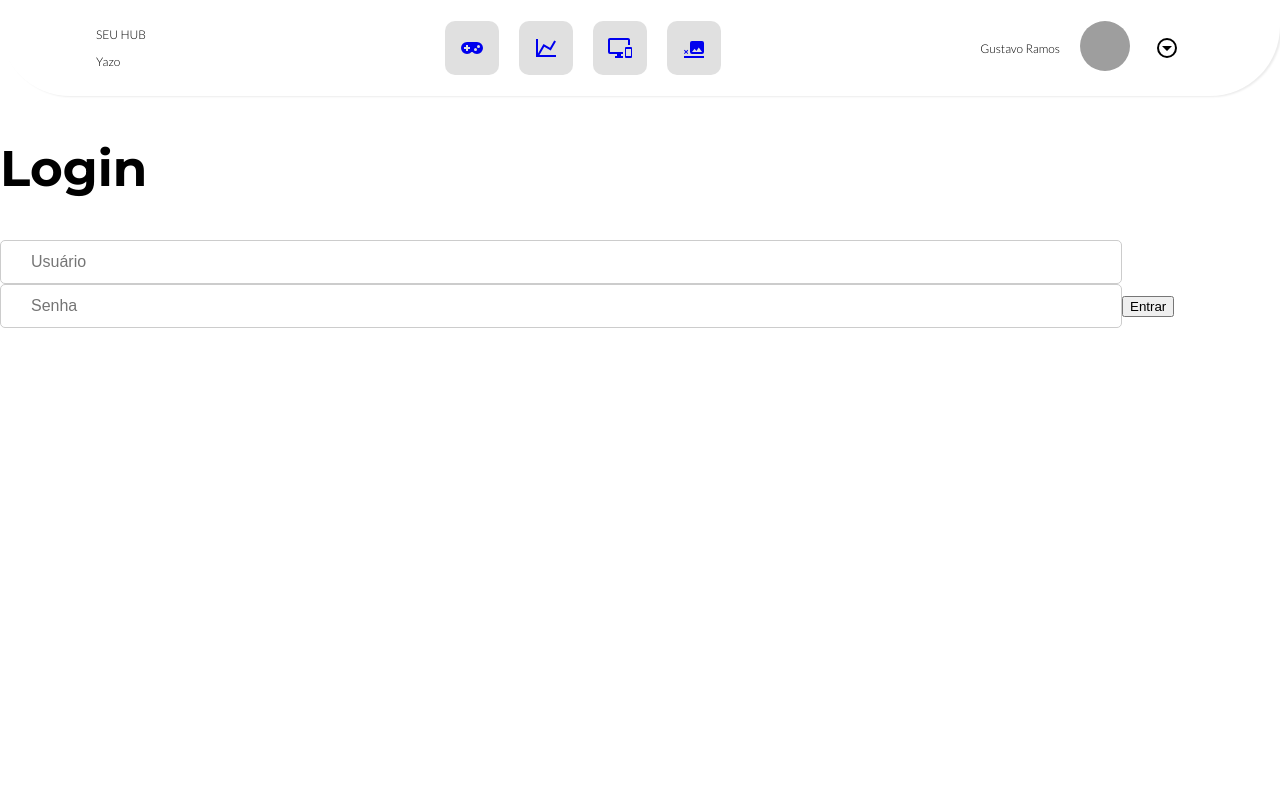
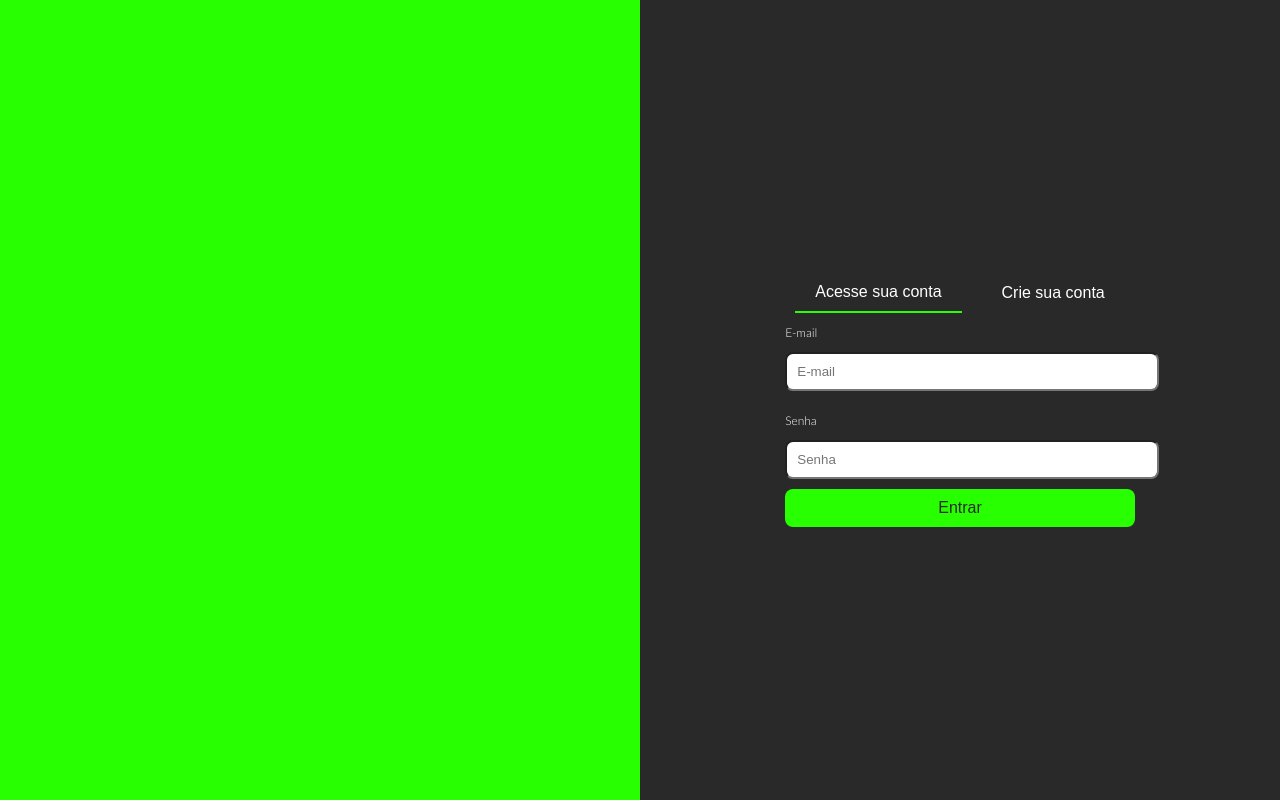
Before and after one commit to gus-s-ramos/NoDesign, a React (Create React App) app: page /login in a window 1280 px wide. Built offline with nearby package versions, Linux system fonts and the light colour scheme; grey boxes are pictures that could not be loaded.

Commit message:
Alterado tela de login, e corrigido alguns bugs

```diff
--- a/src/App.js
+++ b/src/App.js
@@ -1,4 +1,4 @@
-import { BrowserRouter as Router, Route, Routes } from "react-router-dom";
+import { BrowserRouter as Router, Route, Routes, useLocation } from "react-router-dom";
 import './App.css';
 import Navbar from './components/navbar';
 import Gamification from './pages/gamification';
@@ -7,12 +7,25 @@ import Layout from "./pages/layout";
 import Signature from "./pages/signature";
 import Login from "./pages/login";
 
-
 function App() {
   return (
+    <Router>
+      <AppContent />
+    </Router>
+  );
+}
 
-    <Router>
-      <Navbar />
+function AppContent() {
+  const location = useLocation();
+
+  // Verifica se a rota atual é "/login"
+  const isLoginPage = location.pathname === "/login";
+
+  return (
+    <>
+      {/* Renderiza o Navbar se a rota atual não for "/login" */}
+      {!isLoginPage && <Navbar />}
+
       <Routes>
         <Route path="/gamification" element={<Gamification />} />
         <Route path="/report" element={<Report />} />
@@ -20,7 +33,7 @@ function App() {
         <Route path="/signature" element={<Signature />} />
         <Route path="/login" element={<Login />} />
       </Routes>
-    </Router>
+    </>
   );
 }
 
--- a/src/components/navbar.css
+++ b/src/components/navbar.css
@@ -150,3 +150,12 @@ right: 0;
 .show {
   display: block;
 }
+
+@media screen and (max-width: 800px) {
+    .navbar {
+        width: 100%;
+        z-index: 1;
+        border-radius: 0px 0px 70px 70px;
+        box-shadow: rgb(255, 0, 0) 2px 1px 2px;
+    }
+}
--- a/src/components/screenOne.css
+++ b/src/components/screenOne.css
@@ -89,9 +89,9 @@
   color: #a7a7a7; /* Definindo a cor do ícone */
 }
 
-input[type="text"],
+/*input[type="text"],
 input[type="password"] {
-  padding-left: 30px; /* Adicionando espaço para o ícone */
+  padding-left: 30px;
   width: 85%;
   font-size: 16px;
   line-height: 2.5;
@@ -102,5 +102,5 @@ input[type="password"] {
 input[type="text"]:focus,
 input[type="password"]:focus {
   outline: none;
-  border-color: #0f0f0f; /* Mudando a cor da borda quando focado */
-}
+  border-color: #0f0f0f;
+}*/
--- a/src/pages/gamification.css
+++ b/src/pages/gamification.css
@@ -483,3 +483,9 @@ display: flex;
   border: 1px solid #BFBFBF;
   margin-bottom: 10px;
 }
+
+@media screen and (max-width: 1080px) {
+
+
+
+}
--- a/src/pages/login.css
+++ b/src/pages/login.css
@@ -0,0 +1,66 @@
+.body{
+
+background-color: #292929;
+}
+
+.login-container {
+    display: flex;
+  }
+
+  .content p{
+    color: #ffffff;
+  }
+
+  .left {
+    background-color: #28FF00;
+    width: 50%;
+    height: 100vh;
+    float: left;
+  }
+
+  .right {
+    display: flex;
+    flex-direction: column;
+    justify-content: center;
+    align-items: center;
+  }
+
+
+  .tabs {
+    display: flex;
+  }
+
+  .tabs button {
+    background-color: transparent;
+    border: none;
+    cursor: pointer;
+    color: #ffffff;
+    padding: 10px 20px;
+    margin: 0 10px;
+    font-size: 16px;
+    text-align: center;
+  }
+
+  .tabs button.active {
+    border-bottom: 2px solid #28FF00;
+  }
+
+
+
+  .content input {
+    width: 100%;
+    margin-bottom: 10px;
+    padding: 10px;
+    border-radius: 8px;
+  }
+
+  .content button {
+    width: 100%;
+    padding: 10px;
+    background-color: #28FF00;
+    color: #292929;
+    border-radius: 8px;
+    cursor: pointer;
+    font-size: 16px;
+    border: none;
+  }
--- a/src/pages/login.js
+++ b/src/pages/login.js
@@ -3,18 +3,61 @@ import { useState } from 'react';
 import './login.css';
 
 function Login() {
+  const [tab, setTab] = useState('login');
 
-    return (
+  return (
     <div className="login-container">
-      <div className="left"></div>
-      <div className="right">
-        <h2>Login</h2>
-        <form>
-          <input type="text" placeholder="Usuário" />
-          <input type="password" placeholder="Senha" />
-          <button type="submit">Entrar</button>
-        </form>
+      <div className="left" style={{ backgroundColor: '#28FF00', width: '50%', height: '100vh', float: 'left' }}>
+        {/* Conteúdo da metade direita da tela */}
       </div>
+      <div className="right" style={{ backgroundColor: '#292929', width: '50%', height: '100vh', float: 'left' }}>
+        {/* Conteúdo da metade esquerda da tela */}
+        <div className='MenuLogin'>
+          <div className="tabs">
+            <button onClick={() => setTab('login')} className={tab === 'login' ? 'active' : ''}>Acesse sua conta</button>
+            <button onClick={() => setTab('createAccount')} className={tab === 'createAccount' ? 'active' : ''}>Crie sua conta</button>
+          </div>
+          <div>
+            {tab === 'login' ? (
+              <form className="content">
+                <div>
+                  <p>E-mail</p>
+                  <input type="email" placeholder="E-mail" />
+                </div>
+                <div>
+                  <p>Senha</p>
+                  <input type="password" placeholder="Senha" />
+                </div>
+                <div>
+                  <button type="submit">Entrar</button>
+                </div>
+
+              </form>
+            ) : (
+              <form className="content">
+                <div>
+                  <p>Nome</p>
+                  <input type="text" placeholder="Nome" />
+                </div>
+                <div>
+                  <p>E-mail</p>
+                  <input type="email" placeholder="E-mail" />
+                </div>
+                <div>
+                  <p>Telefone</p>
+                  <input type="tel" placeholder="Telefone" />
+                </div>
+                <div>
+                  <button type="submit">Criar Conta</button>
+                </div>
+
+              </form>
+            )}
+          </div>
+        </div>
+
+      </div>
+
     </div>
   );
 };
```
